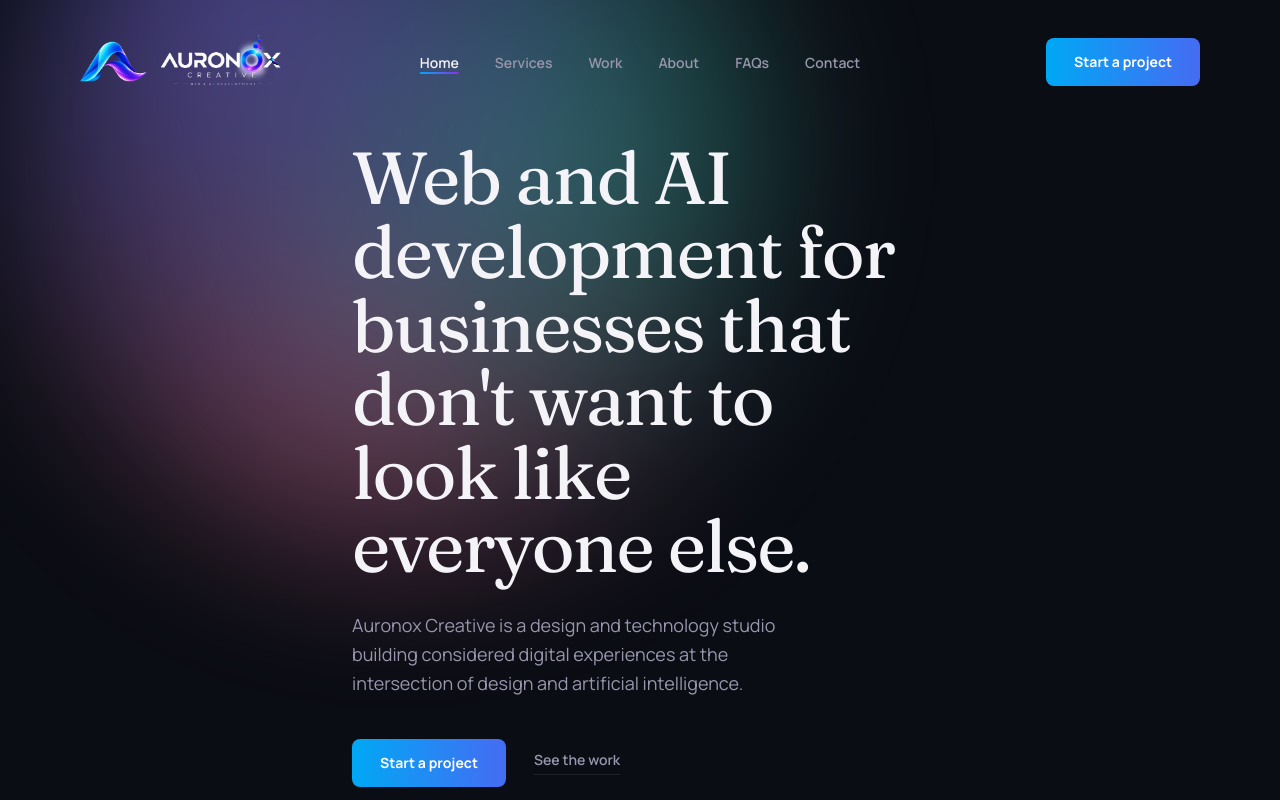
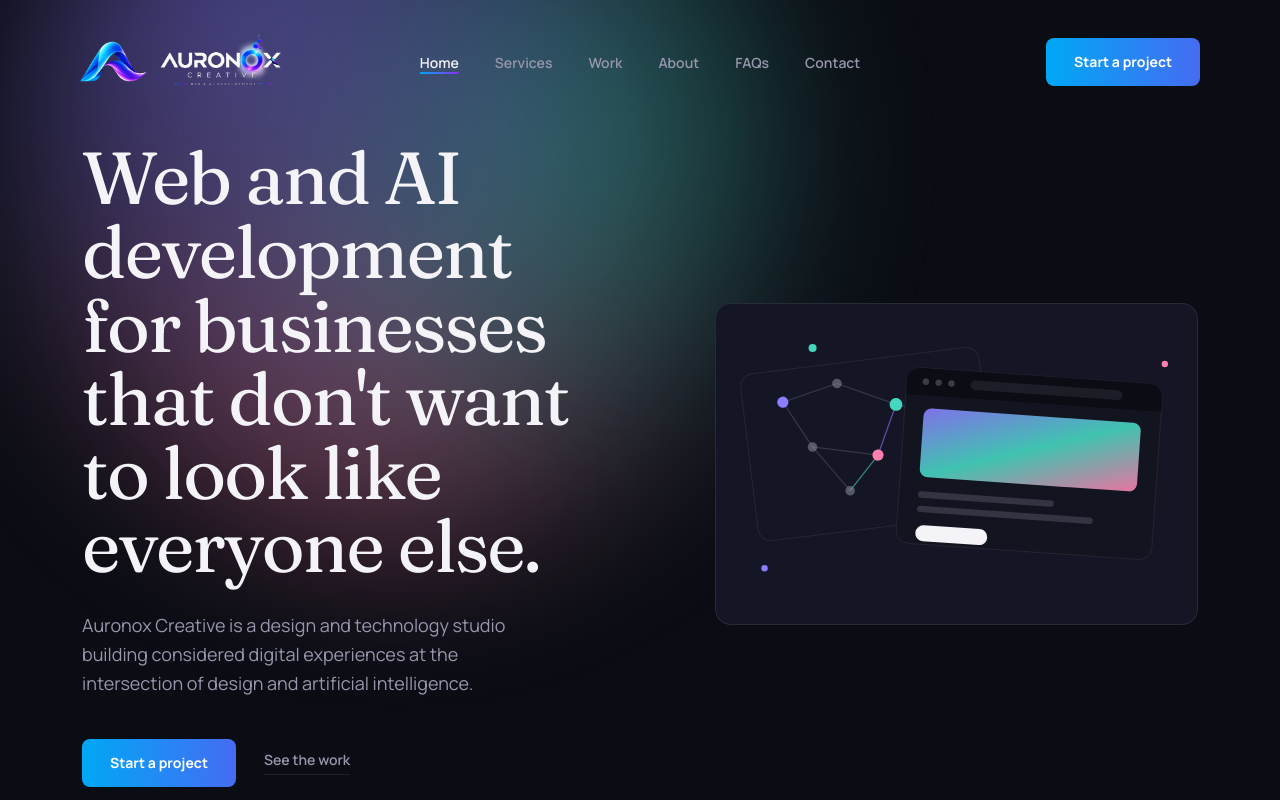
Before and after one commit to zulqarnain153/Auronox-Creative-Development, a Next.js app: page / in a window 1280 px wide. Shown: the top 800 px of the page. Built offline with nearby package versions, Linux system fonts and the light colour scheme.

Commit message:
Upload Files

```diff
--- a/app/page.tsx
+++ b/app/page.tsx
@@ -1,6 +1,7 @@
 import AuroraGlow from "@/components/AuroraGlow";
 import BuildIllustration from "@/components/BuildIllustration";
 import Button from "@/components/Button";
+import HeroIllustration from "@/components/HeroIllustration";
 import Reveal from "@/components/Reveal";
 import ServiceCard from "@/components/ServiceCard";
 import WhyChooseUs from "@/components/WhyChooseUs";
@@ -14,8 +15,9 @@ export default function HomePage() {
     <>
       <section className="relative min-h-screen flex items-center pt-32 overflow-hidden">
         <AuroraGlow className="w-[60vw] h-[60vw] max-w-[900px] max-h-[900px] min-w-[420px] min-h-[420px] -top-1/4 -right-1/5" />
-        <div className="relative z-10 max-w-content mx-auto px-6 sm:px-8">
-          <div className="max-w-xl">
+        <div className="relative z-10 max-w-content mx-auto px-6 sm:px-8 w-full">
+          <div className="grid lg:grid-cols-[1fr_0.85fr] gap-12 lg:gap-16 items-center">
+            <div className="max-w-lg">
               <Reveal>
                 <h1 className="font-display text-[2.6rem] sm:text-6xl lg:text-[4.6rem] leading-[1.05] tracking-tight">
                   Web and AI development for businesses that don&apos;t want to
@@ -35,6 +37,13 @@ export default function HomePage() {
                   <Button href="/work" variant="secondary">
                     See the work
                   </Button>
+                </div>
+              </Reveal>
+            </div>
+
+            <Reveal delay={160}>
+              <div className="relative aspect-[3/2] rounded-2xl border border-line overflow-hidden bg-surface">
+                <HeroIllustration />
               </div>
             </Reveal>
           </div>
--- /dev/null
+++ b/components/HeroIllustration.tsx
@@ -0,0 +1,85 @@
+export default function HeroIllustration() {
+  return (
+    <svg
+      viewBox="0 0 600 400"
+      xmlns="http://www.w3.org/2000/svg"
+      className="w-full h-full"
+    >
+      <defs>
+        <linearGradient id="heroIllGrad" x1="0" y1="0" x2="1" y2="1">
+          <stop offset="0%" stopColor="#8C7CFF" />
+          <stop offset="50%" stopColor="#45D6C0" />
+          <stop offset="100%" stopColor="#FF7FAE" />
+        </linearGradient>
+      </defs>
+
+      {/* back card: AI network */}
+      <g transform="rotate(-7 190 175)">
+        <rect
+          x="40"
+          y="70"
+          width="300"
+          height="210"
+          rx="16"
+          fill="#141625"
+          stroke="#F4F3F8"
+          strokeOpacity="0.09"
+        />
+        <line x1="90" y1="110" x2="160" y2="95" stroke="#9896AC" strokeOpacity="0.25" strokeWidth="1.5" />
+        <line x1="160" y1="95" x2="230" y2="130" stroke="#9896AC" strokeOpacity="0.25" strokeWidth="1.5" />
+        <line x1="90" y1="110" x2="120" y2="170" stroke="#9896AC" strokeOpacity="0.25" strokeWidth="1.5" />
+        <line x1="120" y1="170" x2="200" y2="190" stroke="#9896AC" strokeOpacity="0.25" strokeWidth="1.5" />
+        <line x1="230" y1="130" x2="200" y2="190" stroke="#8C7CFF" strokeOpacity="0.6" strokeWidth="1.5" />
+        <line x1="230" y1="130" x2="280" y2="150" stroke="#9896AC" strokeOpacity="0.25" strokeWidth="1.5" />
+        <line x1="200" y1="190" x2="160" y2="230" stroke="#45D6C0" strokeOpacity="0.6" strokeWidth="1.5" />
+        <line x1="120" y1="170" x2="160" y2="230" stroke="#9896AC" strokeOpacity="0.25" strokeWidth="1.5" />
+        <circle cx="90" cy="110" r="7" fill="#8C7CFF" />
+        <circle cx="160" cy="95" r="6" fill="#9896AC" fillOpacity="0.5" />
+        <circle cx="230" cy="130" r="8" fill="#45D6C0" />
+        <circle cx="120" cy="170" r="6" fill="#9896AC" fillOpacity="0.5" />
+        <circle cx="200" cy="190" r="7" fill="#FF7FAE" />
+        <circle cx="280" cy="150" r="6" fill="#9896AC" fillOpacity="0.5" />
+        <circle cx="160" cy="230" r="6" fill="#9896AC" fillOpacity="0.5" />
+      </g>
+
+      {/* front card: webpage mockup */}
+      <g transform="rotate(4 400 210)">
+        <rect
+          x="230"
+          y="90"
+          width="320"
+          height="220"
+          rx="16"
+          fill="#12141F"
+          stroke="#F4F3F8"
+          strokeOpacity="0.09"
+        />
+        <path
+          d="M230 106a16 16 0 0 1 16-16h288a16 16 0 0 1 16 16v18H230v-18z"
+          fill="#0B0D14"
+        />
+        <circle cx="254" cy="107" r="4" fill="#9896AC" fillOpacity="0.35" />
+        <circle cx="270" cy="107" r="4" fill="#9896AC" fillOpacity="0.35" />
+        <circle cx="286" cy="107" r="4" fill="#9896AC" fillOpacity="0.35" />
+        <rect x="310" y="101" width="190" height="12" rx="6" fill="#9896AC" fillOpacity="0.12" />
+        <rect
+          x="254"
+          y="140"
+          width="272"
+          height="86"
+          rx="10"
+          fill="url(#heroIllGrad)"
+          opacity="0.9"
+        />
+        <rect x="254" y="244" width="170" height="8" rx="4" fill="#9896AC" fillOpacity="0.25" />
+        <rect x="254" y="262" width="220" height="8" rx="4" fill="#9896AC" fillOpacity="0.25" />
+        <rect x="254" y="286" width="90" height="20" rx="10" fill="#F4F3F8" />
+      </g>
+
+      {/* floating accents */}
+      <circle cx="120" cy="55" r="5" fill="#45D6C0" />
+      <circle cx="560" cy="75" r="4" fill="#FF7FAE" />
+      <circle cx="60" cy="330" r="4" fill="#8C7CFF" />
+    </svg>
+  );
+}
```
Lines whose indentation alone changed are shown as unchanged.
